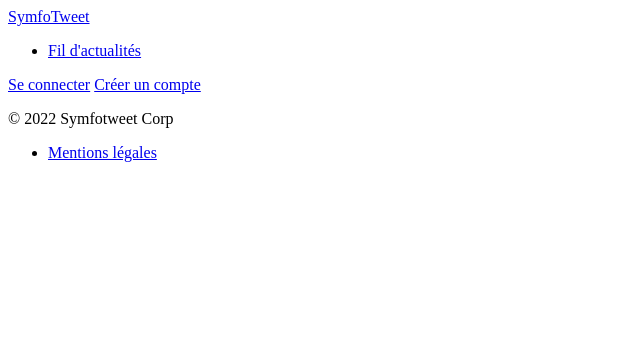
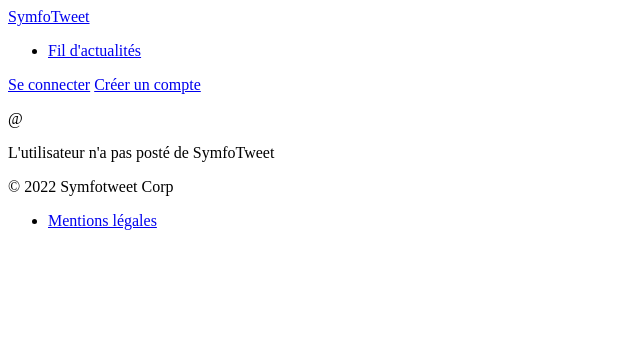
Before and after one commit to LilianMignogna/SymfoTweet-DMII, a Symfony app: template templates/home/profile.html.twig in a window 1280 px wide. Shown: the top 354 px of the page, without its empty margins (0-640 px from the left). Run offline with Twig, Linux system fonts and the light colour scheme; the template is opened without the code that fills it, so the values that code supplies are empty; some libraries are stand-ins or nearby versions.

Commit message:
Add profile view + throw error when element not found in database

```diff
--- a/assets/styles/custom.scss
+++ b/assets/styles/custom.scss
@@ -9,3 +9,8 @@ main{
     bottom: 40px;
     cursor: pointer;
 }
+
+.banner{
+    z-index: 0;
+    height: 135px!important;
+}
--- a/templates/home/profile.html.twig
+++ b/templates/home/profile.html.twig
@@ -3,6 +3,59 @@
 {% block title %}Profile{% endblock %}
 
 {% block body %}
-
-
+    <div class="card col-8 p-5 mx-auto my-3 position-relative">
+        <div class="banner bg-secondary position-absolute w-100 top-0 start-0"></div>
+        <div class="d-flex align-items-end mb-3 justify-content-between" style="z-index: 0">
+            <div class="d-flex align-items-end mt-5 mb-3">
+                <div class="bg-primary rounded-circle p-5"></div>
+                <div class="d-flex flex-column">
+                    <p class="my-0 ms-2 fw-bold">{{ symfotweetos.name }}</p>
+                    <p class="my-0 ms-2">@{{ symfotweetos.username }}</p>
+                </div>
+            </div>
+            <div>
+                <div class="nav-item dropdown">
+                    <a class="nav-link dropdown-toggle" href="#" id="navbarDropdown" role="button" data-bs-toggle="dropdown" aria-expanded="false"></a>
+                    {% if is_granted('IS_AUTHENTICATED_FULLY') and ( app.user.id == symfotweetos.id) %}
+                        <ul class="dropdown-menu dropdown-menu-end" aria-labelledby="navbarDropdown">
+                            <li>
+                                <a class="dropdown-item text-danger" href="/symfotweets/delete/{{ symfotweet.id }}">Supprimer le symfotweet</a>
+                            </li>
+                        </ul>
+                    {% endif %}
+                </div>
+            </div>
+        </div>
+        <p class="my-2">{{ symfotweetos.biography }}</p>
+    </div>
+    {% if symfotweetos.symfotweets is empty %}
+        <p class="col-6 mx-auto">L'utilisateur n'a pas posté de SymfoTweet</p>
+    {% else %}
+        {% for symfotweet in symfotweetos.symfotweets %}
+            <div class="card col-6 p-4 mx-auto my-3">
+                <div class="d-flex align-items-center mb-3 justify-content-between">
+                    <a class="d-flex align-items-center text-decoration-none text-dark" href="/symfotweetos/{{ symfotweet.symfotweetos.id }}">
+                        <div class="bg-primary rounded-circle p-4"></div>
+                        <div class="d-flex flex-column">
+                            <p class="my-0 ms-2 fw-bold">{{ symfotweet.symfotweetos.name }}<span class="fw-normal"> - {{ symfotweet.postdate|date('j M ') }}</span></p>
+                            <p class="my-0 ms-2">@{{ symfotweet.symfotweetos.username }}</p>
+                        </div>
+                    </a>
+                    <div>
+                        <div class="nav-item dropdown">
+                            <a class="nav-link dropdown-toggle" href="#" id="navbarDropdown" role="button" data-bs-toggle="dropdown" aria-expanded="false"></a>
+                            {% if is_granted('IS_AUTHENTICATED_FULLY') and (is_granted('ROLE_ADMIN') or app.user.id == symfotweet.symfotweetos.id) %}
+                                <ul class="dropdown-menu dropdown-menu-end" aria-labelledby="navbarDropdown">
+                                    <li>
+                                        <a class="dropdown-item text-danger" href="/symfotweets/delete/{{ symfotweet.id }}">Supprimer le symfotweet</a>
+                                    </li>
+                                </ul>
+                            {% endif %}
+                        </div>
+                    </div>
+                </div>
+                <p class="my-0">{{ symfotweet.text }}</p>
+            </div>
+        {% endfor %}
+    {% endif %}
 {% endblock %}
```
Also changed, not shown: src/Controller/HomeController.php (+11 -4 lines), src/Controller/SymfotweetsController.php (+12 -2 lines).
